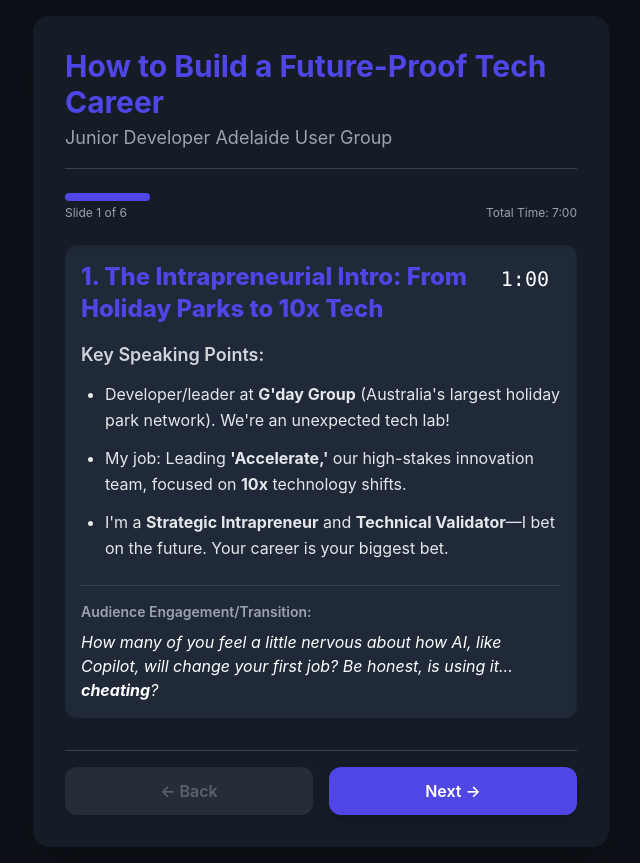
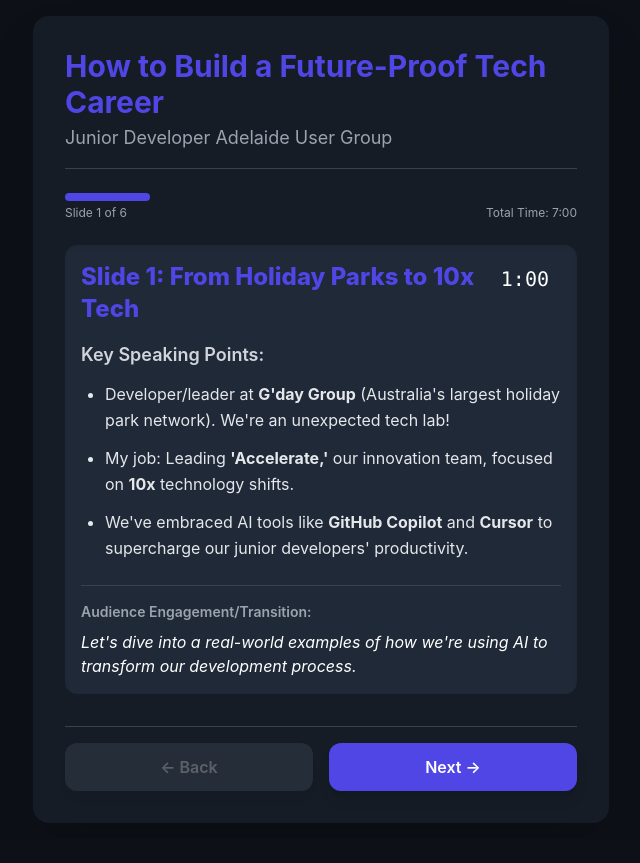
Before and after one commit to dneimke/ahc-2025-presentation, a plain HTML site: page junior-dev-adl.html in a window 1280 px wide. Shown: the whole page, without its empty margins (319-959 px from the left). After the commit the page ends 839 px from the top, so only its background shows below. Drawn offline with nearby package versions, Linux system fonts and the light colour scheme.

Commit message:
updated notes for presentation

```diff
--- a/junior-dev-adl.html
+++ b/junior-dev-adl.html
@@ -95,17 +95,27 @@
         // The six prompt cards are structured here.
         const slides = [
             {
-                title: "1. The Intrapreneurial Intro: From Holiday Parks to 10x Tech",
+                title: "Slide 1:  From Holiday Parks to 10x Tech",
                 time: "1:00",
                 points: [
                     "Developer/leader at **G'day Group** (Australia's largest holiday park network). We're an unexpected tech lab!",
-                    "My job: Leading **'Accelerate,'** our high-stakes innovation team, focused on **10x** technology shifts.",
-                    "I'm a **Strategic Intrapreneur** and **Technical Validator**—I bet on the future. Your career is your biggest bet."
+                    "My job: Leading **'Accelerate,'** our innovation team, focused on **10x** technology shifts.",
+                    "We've embraced AI tools like **GitHub Copilot** and **Cursor** to supercharge our junior developers' productivity."
+                ],
+                transition: "Let's dive into a real-world examples of how we're using AI to transform our development process."
+            },
+            {
+                title: "Slide 2: Real-World Adoption: The G'day Group Sandbox",
+                time: "1:30", // Reduced from 2:00
+                points: [
+                    "Ethical Implementation: We use an **internally hosted Azure OpenAI service** to keep customer data (PII) secure.",
+                    "Pioneers use AI for *scaffolding* code for complex **Trade Acquisition** services, not the business logic.",
+                    "The New Junior Developer Skill: **Crafting the Prompt** (Context Engineering) and **Validating the Solution** against requirements."
                 ],
                 transition: "How many of you feel a little nervous about how AI, like Copilot, will change your first job? Be honest, is using it... **cheating**?"
             },
             {
-                title: "2. The Professional Stance: AI is an Appetite, Not a Shortcut",
+                title: "Slide 3: The Professional Stance: AI is an Appetite, Not a Shortcut",
                 time: "1:30",
                 points: [
                     "The Verdict: AI is **NOT cheating**. It's a non-negotiable professional tool, like a compiler.",
@@ -115,31 +125,19 @@
                 ],
                 transition: "To achieve a 10x outcome, we need to understand exactly where AI saves time, and where your brain adds the real value."
             },
-            // --- NEW SLIDE 2a ---
             {
-                title: "2a. Strategic Focus: TTO vs. Thought Time",
+                title: "Slide 3a. Strategic Focus: TTO vs. Thought Time",
                 time: "0:40", // New dedicated time slot
                 points: [
                     "**TTO (Time-to-Outcome) is the Churn:** The time spent on low-value tasks like boilerplate, configuration, and syntactic debugging.",
                     "**Thought Time is the Gold:** High-cognitive effort on domain context, validation, architecture, and solving novel problems.",
                     "AI must drive **TTO down** so your time can be **reinvested** into Thought Time. This is how Pioneers defeat **Operational Drift**."
                 ],
-                transition: "By focusing on Thought Time, we can now look at *where* this happens: the G'day Group Sandbox."
-            },
-            // --- MODIFIED SLIDE 3 (Time reduced from 2:00 to 1:30) ---
-            {
-                title: "3. Real-World Adoption: The G'day Group Sandbox",
-                time: "1:30", // Reduced from 2:00
-                points: [
-                    "Ethical Implementation: We use an **internally hosted Azure OpenAI service** to keep customer data (PII) secure.",
-                    "Pioneers use AI for *scaffolding* code for complex **Trade Acquisition** services, not the business logic.",
-                    "The New Junior Developer Skill: **Crafting the Prompt** (Context Engineering) and **Validating the Solution** against requirements."
-                ],
                 transition: "The shift is from 'What code can I write?' to 'What problem am I trying to solve?' This leads directly to the two things you *must* do starting tomorrow."
             },
             // --- MODIFIED SLIDE 4 (Time reduced from 1:40 to 1:30) ---
             {
-                title: "4. Career Pivot: The Two Mandatory Shifts",
+                title: "Slide 4: Career Pivot: The Two Mandatory Shifts",
                 time: "1:30", // Reduced from 1:40
                 points: [
                     "**Shift 1: Become a Context Engineer.** Your value isn't memorizing facts; it's **asking questions** to understand the high-stakes domain (**Retail** vs. **Trade** contracts). AI knows code, *you* know the 'Why.'",
```
